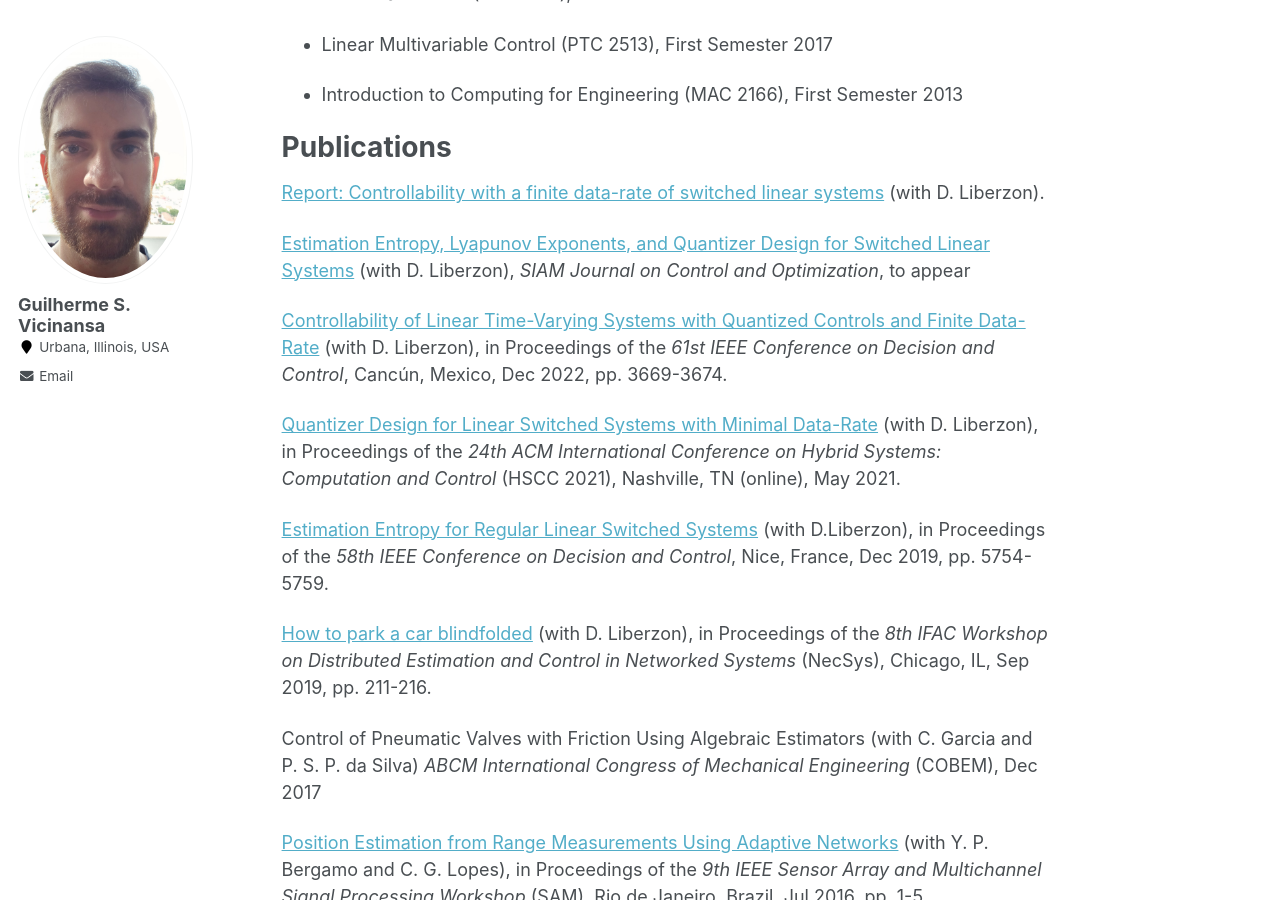
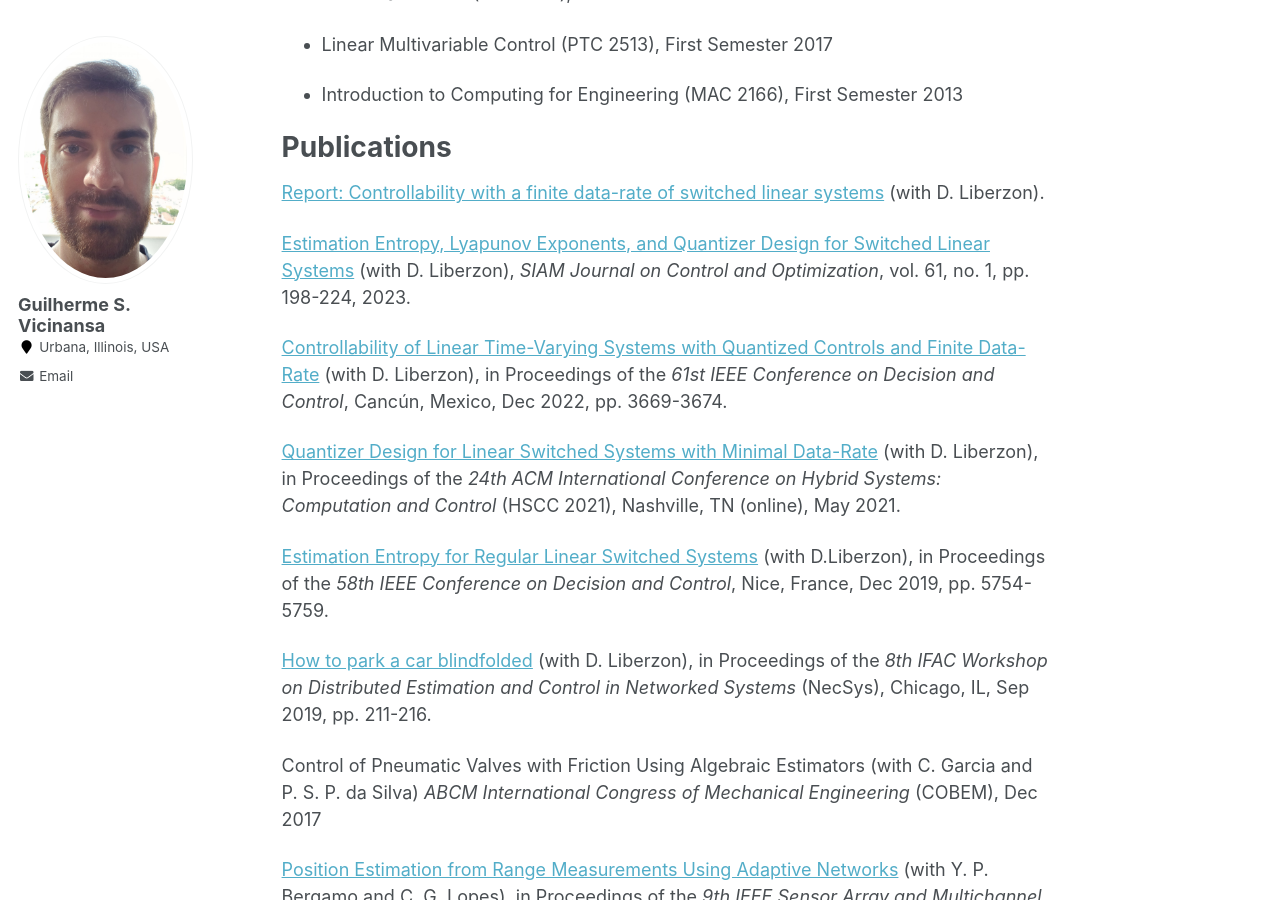
Before and after one commit to Vicinansa/vicinansa.github.io, a Jekyll site: the page built from _pages/about.md, in a window 1280 px wide and 900 px high, scrolled down 1090 px. Built offline with Jekyll 4.4.1, drawn with Linux system fonts in a browser that asks for light colours.

Commit message:
Update about.md

```diff
--- a/_pages/about.md
+++ b/_pages/about.md
@@ -48,7 +48,7 @@ Some applications of these topics that interest me are
 
 [Report: Controllability with a finite data-rate of switched linear systems](./_publications/CDC2023Report.pdf) (with D. Liberzon).
 
-<a href="https://epubs.siam.org/doi/10.1137/21M1411871">Estimation Entropy, Lyapunov Exponents, and Quantizer Design for Switched Linear Systems</a> (with D. Liberzon), *SIAM Journal on Control and Optimization*, to appear
+<a href="https://epubs.siam.org/doi/10.1137/21M1411871">Estimation Entropy, Lyapunov Exponents, and Quantizer Design for Switched Linear Systems</a> (with D. Liberzon), *SIAM Journal on Control and Optimization*, vol. 61, no. 1, pp. 198-224, 2023.
 
 
 <a href ="https://ieeexplore.ieee.org/document/9992626">Controllability of Linear Time-Varying Systems with Quantized Controls and Finite Data-Rate</a> (with D. Liberzon), in Proceedings of the *61st IEEE Conference on Decision and Control*, Cancún, Mexico, Dec 2022, pp. 3669-3674.
```
